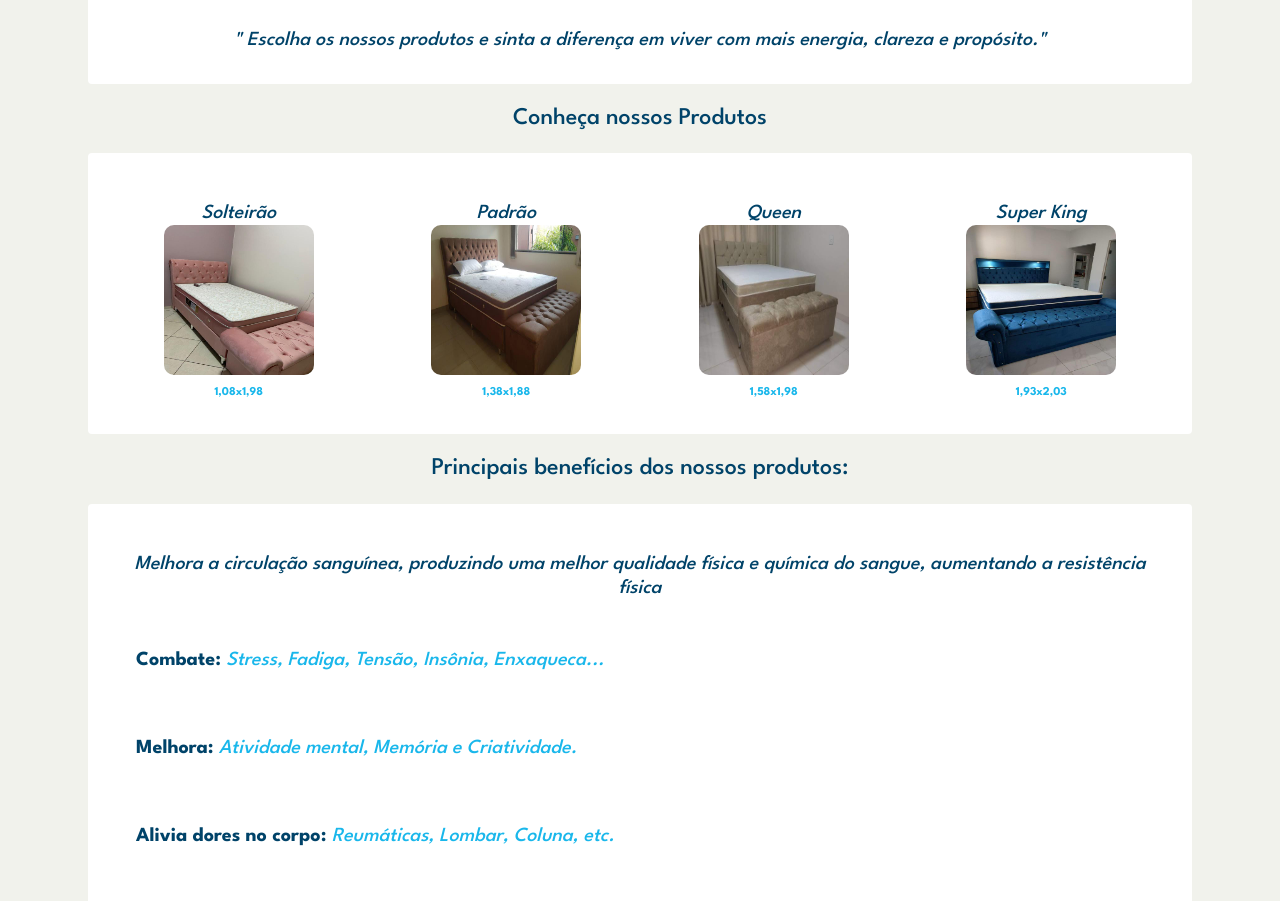
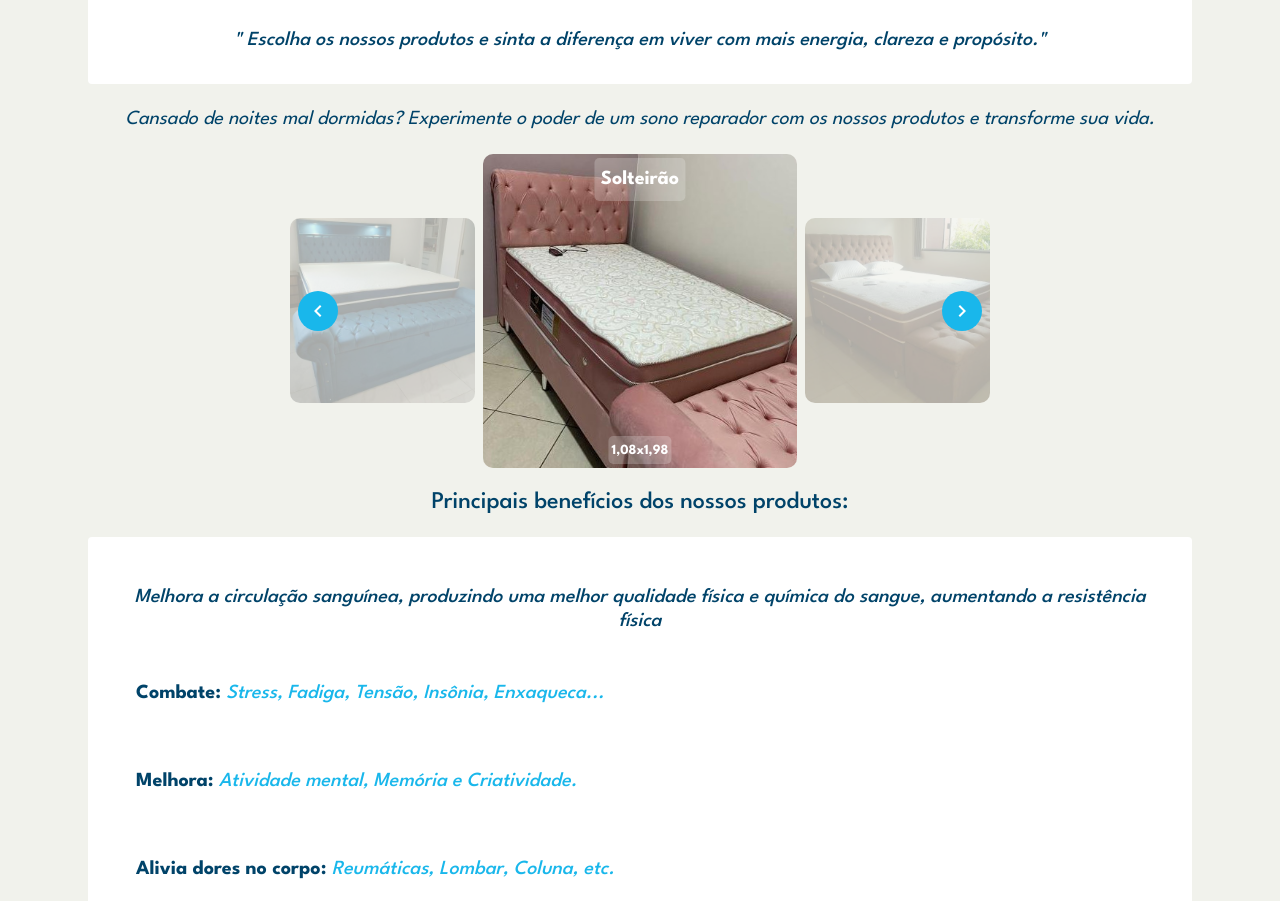
Before and after one commit to devliov/sonoliffe, a React (Vite) app: page / in a window 1280 px wide. Shown: the part 1427-2328 px from the top of the page. Built offline with nearby package versions, Linux system fonts and the light colour scheme.

Commit message:
feat: new product components

```diff
--- a/src/components/Product/index.tsx
+++ b/src/components/Product/index.tsx
@@ -2,206 +2,266 @@ import React, { useState } from "react";
 import {
   Box,
   Container,
+  IconButton,
+  styled,
   Typography,
-  styled,
   Dialog,
-  DialogTitle,
   DialogContent,
-  IconButton,
 } from "@mui/material";
+import ChevronLeftIcon from "@mui/icons-material/ChevronLeft";
+import ChevronRightIcon from "@mui/icons-material/ChevronRight";
 import CloseIcon from "@mui/icons-material/Close";
-
-import SolteiraoPhoto from "../../assets/cama-4.jpg";
-import PadraoPhoto from "../../assets/cama-1.jpg";
-import QueenPhoto from "../../assets/cama-2.jpg";
-import SuperKingPhoto from "../../assets/cama-3.jpg";
+import SolteiraoPhoto from "../../assets/download(3).jpeg";
+import PadraoPhoto from "../../assets/download(2).jpeg";
+import QueenPhoto from "../../assets/download(1).jpeg";
+import SuperKingPhoto from "../../assets/download.jpeg";
 import theme from "../../theme";
 
-const ProductContainer = styled(Box)(({ theme }) => ({
+const ImageGalleryContainer = styled(Box)({
+  position: "relative",
+  width: "100%",
+  maxWidth: "700px",
+  margin: "0 auto",
+  overflow: "hidden",
+});
+
+const ImageWrapper = styled(Box)({
   display: "flex",
-  justifyContent: "space-around",
-  flexWrap: "wrap",
-  padding: theme.spacing(4),
-  gap: "30px",
+  alignItems: "center",
+  justifyContent: "center",
+  position: "relative",
+});
+
+const Image = styled("img")({
+  width: "100%",
+  minWidth: "185px",
+  height: "auto",
+  display: "block",
+  transition: "opacity 0.5s ease",
+  borderRadius: "10px",
+});
+
+const CenterImage = styled(Image)({
+  width: "50%",
+  opacity: 1,
+  zIndex: 3,
+});
+
+const SideImage = styled(Image)({
+  maxWidth: "50px",
+  opacity: 0.3,
+  transition: "opacity 0.5s ease-in",
+});
+
+const LeftImage = styled(SideImage)({
+  marginRight: theme.spacing(1),
+});
+
+const RightImage = styled(SideImage)({
+  marginLeft: theme.spacing(1),
+});
+
+const Button = styled(IconButton)({
+  fontSize: "30px",
+  position: "absolute",
+  top: "50%",
+  transform: "translateY(-50%)",
+  backgroundColor: theme.palette.primary.main,
+  color: "white",
+  "&:hover": {
+    backgroundColor: theme.palette.primary.light,
+  },
+  zIndex: 3,
+});
+
+const LeftButton = styled(Button)({
+  left: theme.spacing(1),
+});
+
+const RightButton = styled(Button)({
+  right: theme.spacing(1),
+});
+
+const Caption = styled(Typography)({
+  position: "absolute",
+  top: theme.spacing(0.5),
+  left: "50%",
+  transform: "translateX(-50%)",
+  color: "white",
+  backgroundColor: "rgba(249, 247, 247, 0.215)",
+  padding: theme.spacing(0.8),
+  fontSize: "20px",
+  fontWeight: "bold",
   textAlign: "center",
-  backgroundColor: theme.palette.background.paper,
-  borderRadius: theme.shape.borderRadius,
+  borderRadius: "5px",
+  zIndex: 3,
+});
+
+const Measure = styled(Typography)({
+  position: "absolute",
+  bottom: theme.spacing(0.5),
+  left: "50%",
+  transform: "translateX(-50%)",
+  color: "white",
+  backgroundColor: "rgba(249, 247, 247, 0.215)",
+  padding: theme.spacing(0.4),
+  fontSize: "14px",
+  fontWeight: "bold",
+  textAlign: "center",
+  borderRadius: "5px",
+  zIndex: 3,
+});
+
+const DialogContentBox = styled(Box)({
+  textAlign: "center",
+  padding: theme.spacing(1),
+  position: "relative",
+});
+
+const ProductName = styled(Typography)({
+  color: theme.palette.primary.dark,
+  fontWeight: "bold",
+  fontSize: "1.25rem",
+});
+
+const ProductMeasure = styled(Typography)({
+  fontSize: "1rem",
+  color: theme.palette.primary.main,
+});
+
+const CloseButton = styled(IconButton)({
+  position: "absolute",
+  top: theme.spacing(1),
+  right: theme.spacing(1),
+  color: theme.palette.text.primary,
+  "&:hover": {
+    color: theme.palette.error.main,
+  },
+});
+
+const images = [
+  {
+    src: SolteiraoPhoto,
+    alt: "Solteirão",
+    name: "Solteirão",
+    measure: "1,08x1,98",
+  },
+  { src: PadraoPhoto, alt: "Padrão", name: "Padrão", measure: "1,38x1,88" },
+  { src: QueenPhoto, alt: "Queen", name: "Queen", measure: "1,58x1,98" },
+  {
+    src: SuperKingPhoto,
+    alt: "Super King",
+    name: "Super King",
+    measure: "1,93x2,03",
+  },
+];
+
+const Slogan = styled(Typography)(({ theme }) => ({
+  fontStyle: "italic",
+  color: theme.palette.primary.dark,
+  fontSize: "1rem",
+  [theme.breakpoints.down("sm")]: {
+    fontSize: "0.875rem",
+  },
+  textAlign: "center",
 }));
 
-const ProductPhoto = styled("img")({
-  width: "150px",
-  height: "150px",
-  borderRadius: "10px",
-  cursor: "pointer",
-});
+const ImageGalleryComponent: React.FC = () => {
+  const [currentIndex, setCurrentIndex] = useState(0);
+  const [openDialog, setOpenDialog] = useState(false);
 
-const Slogan = styled(Typography)(({ theme }) => ({
-  marginTop: theme.spacing(2),
-  fontStyle: "italic",
-  color: theme.palette.primary.dark,
-  fontSize: "20px",
-}));
+  const nextImage = () => {
+    setCurrentIndex((prevIndex) => (prevIndex + 1) % images.length);
+  };
 
-const CloseButton = styled(IconButton)(({ theme }) => ({
-  position: "absolute",
-  right: theme.spacing(1),
-  top: theme.spacing(1),
-  color: theme.palette.grey[500],
-}));
+  const prevImage = () => {
+    setCurrentIndex((prevIndex) =>
+      prevIndex === 0 ? images.length - 1 : prevIndex - 1
+    );
+  };
 
-interface ProductDialogProps {
-  open: boolean;
-  onClose: () => void;
-  photo: string;
-  name: string;
-}
-
-const ProductDialog: React.FC<ProductDialogProps> = ({
-  open,
-  onClose,
-  photo,
-  name,
-}) => (
-  <Dialog open={open} onClose={onClose}>
-    <DialogTitle style={{ backgroundColor: "#f1f2ec" }}>
-      {name}
-      <CloseButton onClick={onClose} style={{ backgroundColor: "#f1f2ec" }}>
-        <CloseIcon />
-      </CloseButton>
-    </DialogTitle>
-    <DialogContent style={{ backgroundColor: "#f1f2ec" }}>
-      <Box
-        display="flex"
-        justifyContent="center"
-        style={{ backgroundColor: "#f1f2ec" }}
-      >
-        <img src={photo} alt={name} style={{ width: "100%", height: "auto" }} />
-      </Box>
-    </DialogContent>
-  </Dialog>
-);
-
-const ProductList: React.FC = () => {
-  const [openDialog, setOpenDialog] = useState(false);
-  const [selectedProduct, setSelectedProduct] = useState<{
-    name: string;
-    photo: string;
-  }>({ name: "", photo: "" });
-
-  const handlePhotoClick = (name: string, photo: string) => {
-    setSelectedProduct({ name, photo });
+  const handleImageClick = () => {
     setOpenDialog(true);
   };
 
   const handleCloseDialog = () => {
     setOpenDialog(false);
-    setSelectedProduct({ name: "", photo: "" });
   };
 
   return (
     <Container id="produtos">
-      <Typography
-        variant="h4"
-        component="h4"
-        margin="20px"
+      <Slogan
+        variant="body1"
         style={{
-          color: `${theme.palette.primary.dark}`,
-          fontSize: "24px",
-          [theme.breakpoints.down("sm")]: {
-            fontSize: "20px",
-          },
-          textAlign: "center",
+          maxWidth: "100%",
+          margin: "20px auto",
+          fontSize: "20px",
         }}
       >
-        Conheça nossos Produtos
-      </Typography>
-      <ProductContainer>
-        <Box>
-          <Slogan variant="h6">Solteirão</Slogan>
-          <ProductPhoto
-            src={SolteiraoPhoto}
-            alt="Solteirão"
-            onClick={() => handlePhotoClick("Solteirão", SolteiraoPhoto)}
+        Cansado de noites mal dormidas? Experimente o poder de um sono reparador
+        com os nossos produtos e transforme sua vida.
+      </Slogan>
+      <ImageGalleryContainer>
+        <ImageWrapper>
+          <LeftImage
+            src={images[(currentIndex - 1 + images.length) % images.length].src}
+            alt="Previous"
           />
-          <Typography
-            variant="body1"
-            style={{
-              color: `${theme.palette.primary.main}`,
-              fontWeight: "bold",
-              fontSize: "12px",
+          <CenterImage
+            src={images[currentIndex].src}
+            alt="Current"
+            onClick={handleImageClick}
+          />
+          <RightImage
+            src={images[(currentIndex + 1) % images.length].src}
+            alt="Next"
+          />
+          <Caption>{images[currentIndex].name}</Caption>
+          <Measure>{images[currentIndex].measure}</Measure>
+          <LeftButton onClick={prevImage}>
+            <ChevronLeftIcon />
+          </LeftButton>
+          <RightButton onClick={nextImage}>
+            <ChevronRightIcon />
+          </RightButton>
+        </ImageWrapper>
+      </ImageGalleryContainer>
+      <Dialog
+        open={openDialog}
+        onClose={handleCloseDialog}
+        fullWidth
+        maxWidth="md"
+      >
+        <DialogContent>
+          <DialogContentBox>
+            <ProductName>{images[currentIndex].name}</ProductName>
+            <ProductMeasure>{images[currentIndex].measure}</ProductMeasure>
+          </DialogContentBox>
+          <CloseButton onClick={handleCloseDialog}>
+            <CloseIcon />
+          </CloseButton>
+          <Box
+            sx={{
+              position: "relative",
+              display: "flex",
+              flexDirection: "column",
+              alignItems: "center",
             }}
           >
-            {" "}
-            1,08x1,98
-          </Typography>
-        </Box>
-        <Box>
-          <Slogan variant="h6">Padrão</Slogan>
-          <ProductPhoto
-            src={PadraoPhoto}
-            alt="Padrão"
-            onClick={() => handlePhotoClick("Padrão", PadraoPhoto)}
-          />
-          <Typography
-            variant="body1"
-            style={{
-              color: `${theme.palette.primary.main}`,
-              fontWeight: "bold",
-              fontSize: "12px",
-            }}
-          >
-            {" "}
-            1,38x1,88
-          </Typography>
-        </Box>
-        <Box>
-          <Slogan variant="h6">Queen</Slogan>
-          <ProductPhoto
-            src={QueenPhoto}
-            alt="Queen"
-            onClick={() => handlePhotoClick("Queen", QueenPhoto)}
-          />
-          <Typography
-            variant="body1"
-            style={{
-              color: `${theme.palette.primary.main}`,
-              fontWeight: "bold",
-              fontSize: "12px",
-            }}
-          >
-            {" "}
-            1,58x1,98
-          </Typography>
-        </Box>
-        <Box>
-          <Slogan variant="h6">Super King</Slogan>
-          <ProductPhoto
-            src={SuperKingPhoto}
-            alt="Super King"
-            onClick={() => handlePhotoClick("Super King", SuperKingPhoto)}
-          />
-          <Typography
-            variant="body1"
-            style={{
-              color: `${theme.palette.primary.main}`,
-              fontWeight: "bold",
-              fontSize: "12px",
-            }}
-          >
-            {" "}
-            1,93x2,03
-          </Typography>
-        </Box>
-      </ProductContainer>
-
-      <ProductDialog
-        open={openDialog}
-        onClose={handleCloseDialog}
-        photo={selectedProduct.photo}
-        name={selectedProduct.name}
-      />
+            <img
+              src={images[currentIndex].src}
+              alt={images[currentIndex].alt}
+              style={{
+                maxWidth: "100%",
+                height: "auto",
+                borderRadius: theme.shape.borderRadius,
+              }}
+            />
+          </Box>
+        </DialogContent>
+      </Dialog>
     </Container>
   );
 };
 
-export default ProductList;
+export default ImageGalleryComponent;
```
